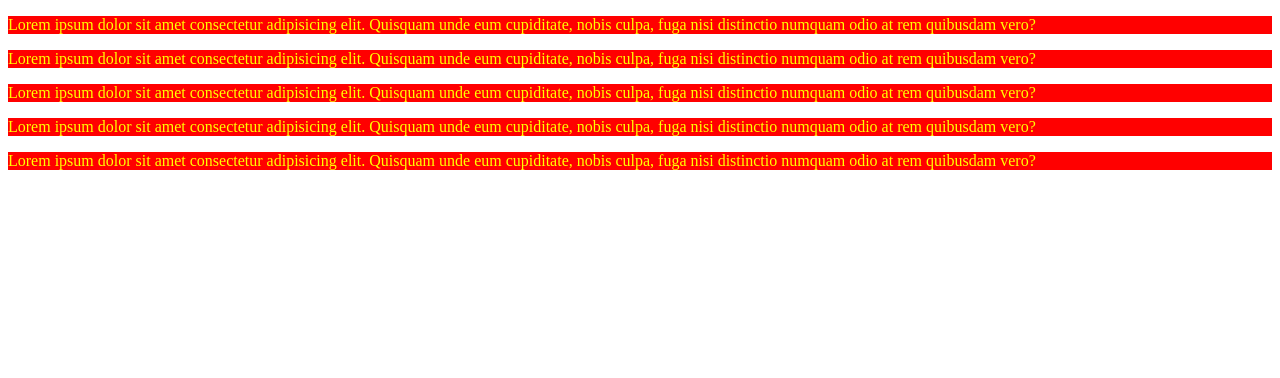
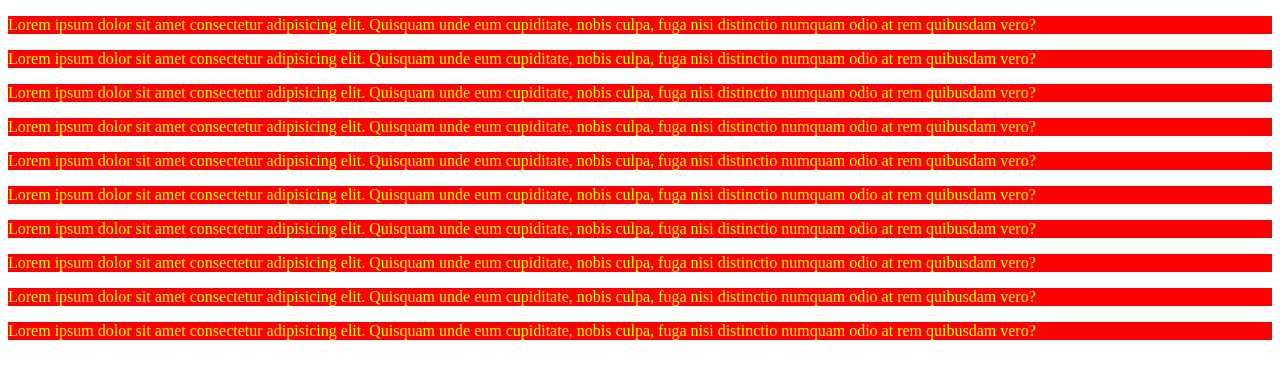
Before and after one commit to akash-behera-17/web-development, a plain HTML site: page css/video20/index.html in a window 1280 px wide. Drawn offline with Linux system fonts and the light colour scheme.

Commit message:
Update index.html

```diff
--- a/css/video20/index.html
+++ b/css/video20/index.html
@@ -9,6 +9,15 @@
 <body>
     <div>
         <p class="first">Lorem ipsum dolor sit amet consectetur adipisicing elit. Quisquam unde eum cupiditate, nobis culpa, fuga nisi distinctio numquam odio at rem quibusdam vero?</p>
+
+        <p class="other">Lorem ipsum dolor sit amet consectetur adipisicing elit. Quisquam unde eum cupiditate, nobis culpa, fuga nisi distinctio numquam odio at rem quibusdam vero?</p>
+        <p class="other">Lorem ipsum dolor sit amet consectetur adipisicing elit. Quisquam unde eum cupiditate, nobis culpa, fuga nisi distinctio numquam odio at rem quibusdam vero?</p>
+        <p class="other">Lorem ipsum dolor sit amet consectetur adipisicing elit. Quisquam unde eum cupiditate, nobis culpa, fuga nisi distinctio numquam odio at rem quibusdam vero?</p>
+        <p class="other">Lorem ipsum dolor sit amet consectetur adipisicing elit. Quisquam unde eum cupiditate, nobis culpa, fuga nisi distinctio numquam odio at rem quibusdam vero?</p>
+    </div>
+    <div>
+        <p class="first">Lorem ipsum dolor sit amet consectetur adipisicing elit. Quisquam unde eum cupiditate, nobis culpa, fuga nisi distinctio numquam odio at rem quibusdam vero?</p>
+
         <p class="other">Lorem ipsum dolor sit amet consectetur adipisicing elit. Quisquam unde eum cupiditate, nobis culpa, fuga nisi distinctio numquam odio at rem quibusdam vero?</p>
         <p class="other">Lorem ipsum dolor sit amet consectetur adipisicing elit. Quisquam unde eum cupiditate, nobis culpa, fuga nisi distinctio numquam odio at rem quibusdam vero?</p>
         <p class="other">Lorem ipsum dolor sit amet consectetur adipisicing elit. Quisquam unde eum cupiditate, nobis culpa, fuga nisi distinctio numquam odio at rem quibusdam vero?</p>
```
